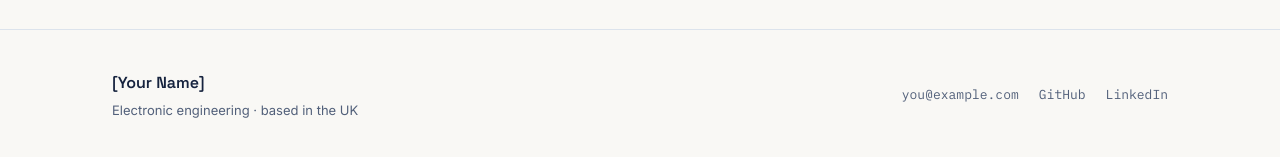
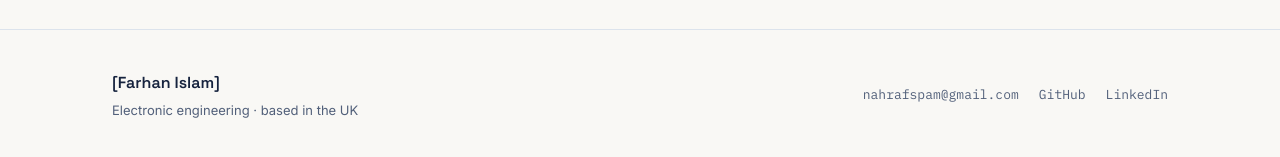
Before and after one commit to FIsla-Projects/FIsla-Projects.github.io, a plain HTML site: page index.html in a window 1280 px wide. Shown: the part 7844-8001 px from the top of the page. Drawn offline with Linux system fonts and the light colour scheme.

Commit message:
Update index.html

```diff
--- a/index.html
+++ b/index.html
@@ -328,11 +328,11 @@
 <footer class="site-footer" id="contact">
   <div class="wrap footer-inner">
     <div>
-      <p class="footer-name">[Your Name]</p>
+      <p class="footer-name">[Farhan Islam]</p>
       <p class="footer-tag">Electronic engineering &middot; based in the UK</p>
     </div>
     <div class="footer-links">
-      <a href="mailto:you@example.com">you@example.com</a>
+      <a href="mailto:you@example.com">nahrafspam@gmail.com</a>
       <a href="https://github.com/yourusername" target="_blank" rel="noopener">GitHub</a>
       <a href="https://linkedin.com/in/yourusername" target="_blank" rel="noopener">LinkedIn</a>
     </div>
```
